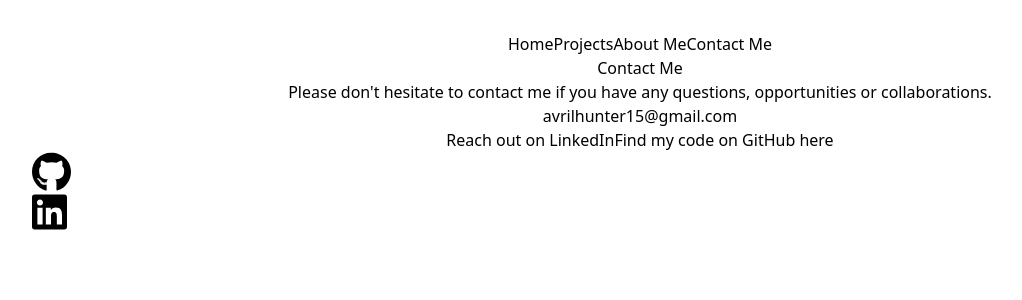
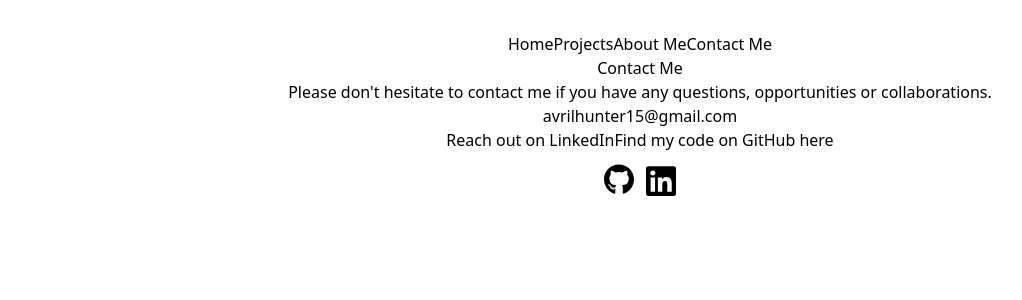
Before and after one commit to AvrilHunter/portfolio, a React (Vite) app: page /contact in a window 1280 px wide. Shown: the top 300 px of the page, without its empty margins (0-1022 px from the left). Built offline with nearby package versions, Linux system fonts and the light colour scheme.

Commit message:
Style: Footer component

```diff
--- a/src/components/Footer.tsx
+++ b/src/components/Footer.tsx
@@ -3,17 +3,17 @@ import linkedin from "../assets/linkedin.svg";
 
 function Footer() {
   return (
-    <>
+    <footer className="flex justify-center p-3 gap-3">
       <a href={"https://github.com/AvrilHunter/"} target={"_blank"}>
-        <img className="contact-icons" src={github} alt="github logo" />
+        <img src={github} alt="github logo" width="30" height="40" />
       </a>
       <a
         href={"https://www.linkedin.com/in/avril-hunter-6814b087/"}
         target={"_blank"}
       >
-        <img className="contact-icons" src={linkedin} alt="linkedIn logo" />
+        <img width="30" height="40" src={linkedin} alt="linkedIn logo" />
       </a>
-    </>
+    </footer>
   );
 }
 
```
